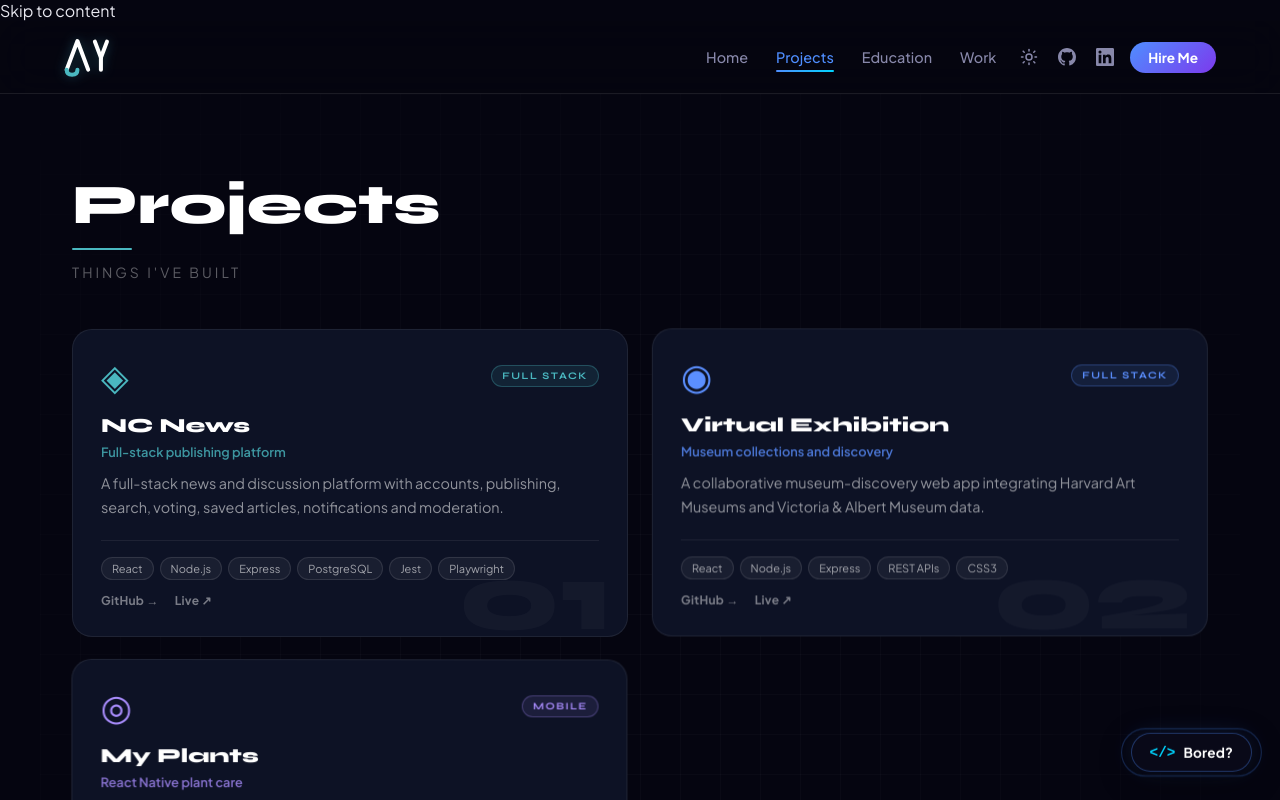
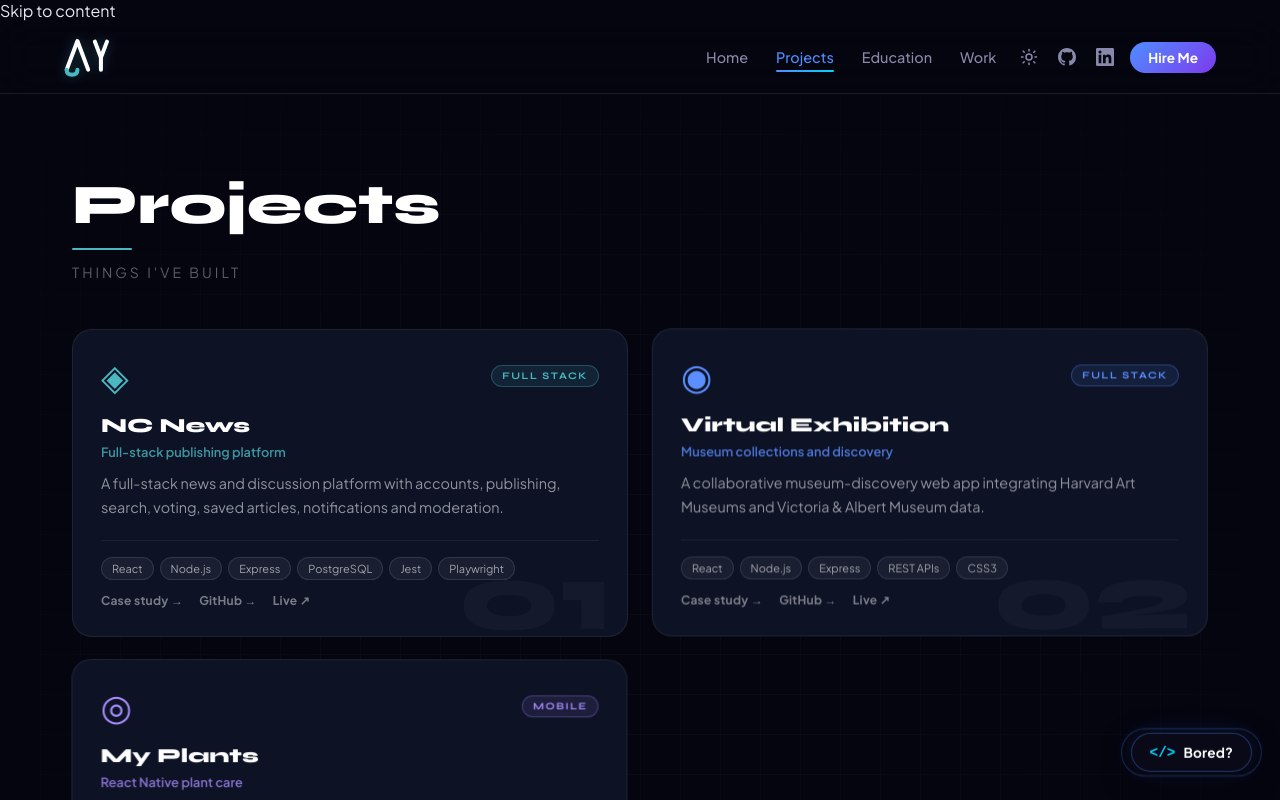
Before and after one commit to AOYousufi/My-Portfolio, a React (Vite) app: page /projects in a window 1280 px wide. Shown: the top 800 px of the page. Built offline with nearby package versions, Linux system fonts and the light colour scheme.

Commit message:
fix: make portfolio project case studies discoverable

```diff
--- a/src/components/ProjectCards/ProjectCard.jsx
+++ b/src/components/ProjectCards/ProjectCard.jsx
@@ -1,3 +1,4 @@
+import { Link } from 'react-router-dom'
 import { useRef, useEffect, useCallback } from 'react'
 
 function hexToRgb(hex) {
@@ -8,7 +9,7 @@ function hexToRgb(hex) {
 }
 
 function ProjectCard({ project, index, reducedMotion }) {
-  const { title, subtitle, description, stack, github, live, accent, icon, category } = project
+  const { title, subtitle, description, stack, github, live, path, accent, icon, category } = project
 
   const cardRef = useRef(null)
   const spotlightRef = useRef(null)
@@ -192,13 +193,20 @@ function ProjectCard({ project, index, reducedMotion }) {
           ))}
         </div>
         <div className="card-links">
+          <Link
+            className="card-link card-link-case-study"
+            to={path}
+            aria-label={`Read ${title} case study`}
+          >
+            Case study →
+          </Link>
           {github && (
             <a
               className="card-link"
               href={github}
               target="_blank"
               rel="noopener noreferrer"
-              title={`View ${title} on GitHub`}
+              aria-label={`View ${title} source on GitHub (opens in a new tab)`}
               onClick={e => e.stopPropagation()}
             >
               GitHub →
@@ -210,7 +218,7 @@ function ProjectCard({ project, index, reducedMotion }) {
               href={live}
               target="_blank"
               rel="noopener noreferrer"
-              title={`View ${title} live demo`}
+              aria-label={`View ${title} live project (opens in a new tab)`}
               onClick={e => e.stopPropagation()}
             >
               Live ↗
```
